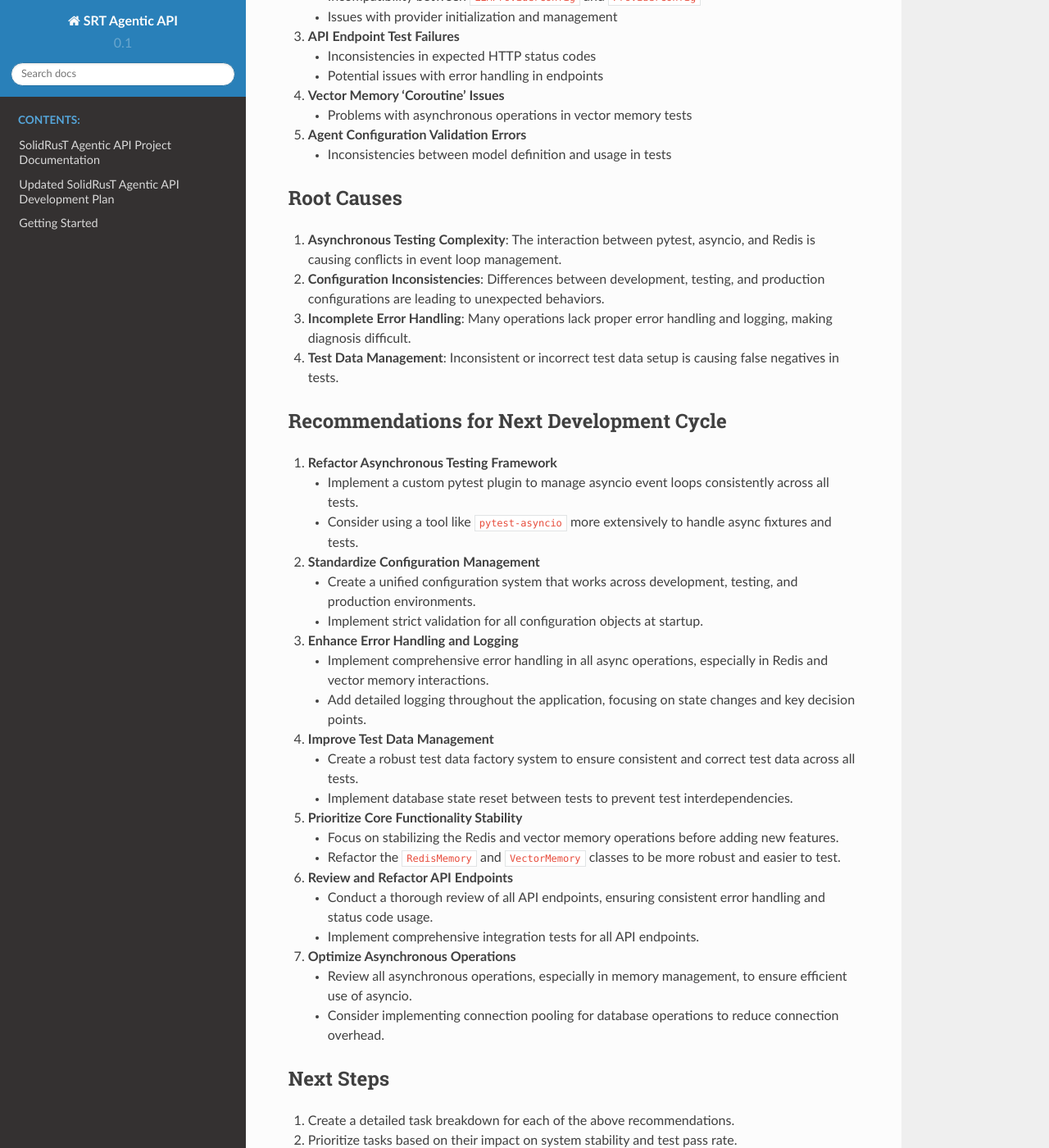
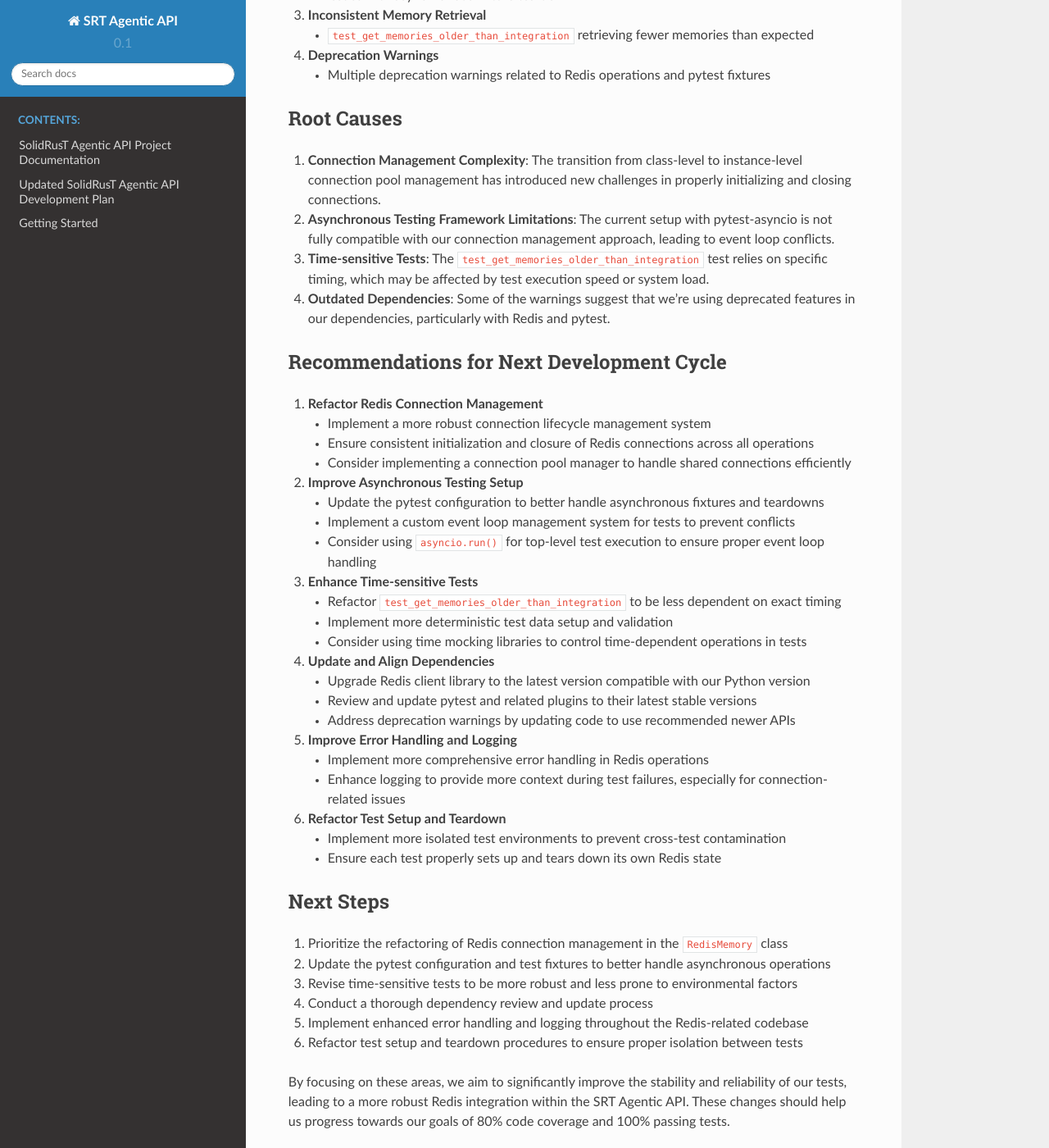
Before and after one commit to suparious/srt-agentic-api, a Sphinx documentation site: the page built from docs/project/test_error_assessment.md, in a window 1280 px wide and 1400 px high, scrolled down 529 px. Shown: the whole window at 82% size. Built offline with Sphinx 7.4.7 and the Read the Docs theme 2.0.0, drawn with Linux system fonts in a browser that asks for light colours; pages that are not in the unit, such as notebooks, are missing from menus; some of the changed text lies outside the part shown.

```diff
--- a/docs/project/test_error_assessment.md
+++ b/docs/project/test_error_assessment.md
@@ -1,75 +1,74 @@
 # Final Error Assessment and Recommendations
 
 ## Current Status
-- Code coverage: 64% (Target: 80%)
-- Passing tests: 30 out of 87 (34.5% pass rate)
-- Failed tests: 38
-- Errors: 19
+- Code coverage: 63% (Target: 80%)
+- Passing tests: 4 out of 6 (66.7% pass rate)
+- Failed tests: 2
+- Errors: 5
 
 ## Critical Issues
 
-1. **Redis Integration Test Failures**
-   - Persistent errors in connection management and cleanup
-   - Asyncio event loop conflicts during test teardown
-   - Inconsistent memory retrieval in `get_memories_older_than` method
+1. **Redis Connection Lifecycle Management**
+   - Inconsistencies in Redis connection initialization and closure
+   - Errors during test teardown related to Redis cleanup
 
-2. **LLMProvider Integration Errors**
-   - Incompatibility between `LLMProviderConfig` and `ProviderConfig`
-   - Issues with provider initialization and management
+2. **Asyncio Event Loop Conflicts**
+   - Tasks attached to different event loops causing runtime errors
+   - Issues with asynchronous fixture teardown
 
-3. **API Endpoint Test Failures**
-   - Inconsistencies in expected HTTP status codes
-   - Potential issues with error handling in endpoints
+3. **Inconsistent Memory Retrieval**
+   - `test_get_memories_older_than_integration` retrieving fewer memories than expected
 
-4. **Vector Memory 'Coroutine' Issues**
-   - Problems with asynchronous operations in vector memory tests
-
-5. **Agent Configuration Validation Errors**
-   - Inconsistencies between model definition and usage in tests
+4. **Deprecation Warnings**
+   - Multiple deprecation warnings related to Redis operations and pytest fixtures
 
 ## Root Causes
 
-1. **Asynchronous Testing Complexity**: The interaction between pytest, asyncio, and Redis is causing conflicts in event loop management.
-2. **Configuration Inconsistencies**: Differences between development, testing, and production configurations are leading to unexpected behaviors.
-3. **Incomplete Error Handling**: Many operations lack proper error handling and logging, making diagnosis difficult.
-4. **Test Data Management**: Inconsistent or incorrect test data setup is causing false negatives in tests.
+1. **Connection Management Complexity**: The transition from class-level to instance-level connection pool management has introduced new challenges in properly initializing and closing connections.
+
+2. **Asynchronous Testing Framework Limitations**: The current setup with pytest-asyncio is not fully compatible with our connection management approach, leading to event loop conflicts.
+
+3. **Time-sensitive Tests**: The `test_get_memories_older_than_integration` test relies on specific timing, which may be affected by test execution speed or system load.
+
+4. **Outdated Dependencies**: Some of the warnings suggest that we're using deprecated features in our dependencies, particularly with Redis and pytest.
 
 ## Recommendations for Next Development Cycle
 
-1. **Refactor Asynchronous Testing Framework**
-   - Implement a custom pytest plugin to manage asyncio event loops consistently across all tests.
-   - Consider using a tool like `pytest-asyncio` more extensively to handle async fixtures and tests.
+1. **Refactor Redis Connection Management**
+   - Implement a more robust connection lifecycle management system
+   - Ensure consistent initialization and closure of Redis connections across all operations
+   - Consider implementing a connection pool manager to handle shared connections efficiently
 
-2. **Standardize Configuration Management**
-   - Create a unified configuration system that works across development, testing, and production environments.
-   - Implement strict validation for all configuration objects at startup.
+2. **Improve Asynchronous Testing Setup**
+   - Update the pytest configuration to better handle asynchronous fixtures and teardowns
+   - Implement a custom event loop management system for tests to prevent conflicts
+   - Consider using `asyncio.run()` for top-level test execution to ensure proper event loop handling
 
-3. **Enhance Error Handling and Logging**
-   - Implement comprehensive error handling in all async operations, especially in Redis and vector memory interactions.
-   - Add detailed logging throughout the application, focusing on state changes and key decision points.
+3. **Enhance Time-sensitive Tests**
+   - Refactor `test_get_memories_older_than_integration` to be less dependent on exact timing
+   - Implement more deterministic test data setup and validation
+   - Consider using time mocking libraries to control time-dependent operations in tests
 
-4. **Improve Test Data Management**
-   - Create a robust test data factory system to ensure consistent and correct test data across all tests.
-   - Implement database state reset between tests to prevent test interdependencies.
+4. **Update and Align Dependencies**
+   - Upgrade Redis client library to the latest version compatible with our Python version
+   - Review and update pytest and related plugins to their latest stable versions
+   - Address deprecation warnings by updating code to use recommended newer APIs
 
-5. **Prioritize Core Functionality Stability**
-   - Focus on stabilizing the Redis and vector memory operations before adding new features.
-   - Refactor the `RedisMemory` and `VectorMemory` classes to be more robust and easier to test.
+5. **Improve Error Handling and Logging**
+   - Implement more comprehensive error handling in Redis operations
+   - Enhance logging to provide more context during test failures, especially for connection-related issues
 
-6. **Review and Refactor API Endpoints**
-   - Conduct a thorough review of all API endpoints, ensuring consistent error handling and status code usage.
-   - Implement comprehensive integration tests for all API endpoints.
-
-7. **Optimize Asynchronous Operations**
-   - Review all asynchronous operations, especially in memory management, to ensure efficient use of asyncio.
-   - Consider implementing connection pooling for database operations to reduce connection overhead.
+6. **Refactor Test Setup and Teardown**
+   - Implement more isolated test environments to prevent cross-test contamination
+   - Ensure each test properly sets up and tears down its own Redis state
 
 ## Next Steps
 
-1. Create a detailed task breakdown for each of the above recommendations.
-2. Prioritize tasks based on their impact on system stability and test pass rate.
-3. Allocate additional time for thorough code reviews and pair programming sessions to address complex asynchronous issues.
-4. Consider bringing in an expert in asyncio and pytest to review the current testing setup and provide guidance.
-5. Establish a regular schedule for running and reviewing the full test suite to catch regressions early.
+1. Prioritize the refactoring of Redis connection management in the `RedisMemory` class
+2. Update the pytest configuration and test fixtures to better handle asynchronous operations
+3. Revise time-sensitive tests to be more robust and less prone to environmental factors
+4. Conduct a thorough dependency review and update process
+5. Implement enhanced error handling and logging throughout the Redis-related codebase
+6. Refactor test setup and teardown procedures to ensure proper isolation between tests
 
-By focusing on these core issues and recommendations, we aim to significantly improve the stability and testability of the SRT Agentic API in the next development cycle.
+By focusing on these areas, we aim to significantly improve the stability and reliability of our tests, leading to a more robust Redis integration within the SRT Agentic API. These changes should help us progress towards our goals of 80% code coverage and 100% passing tests.
```
Also changed, not shown: 3 other files.
